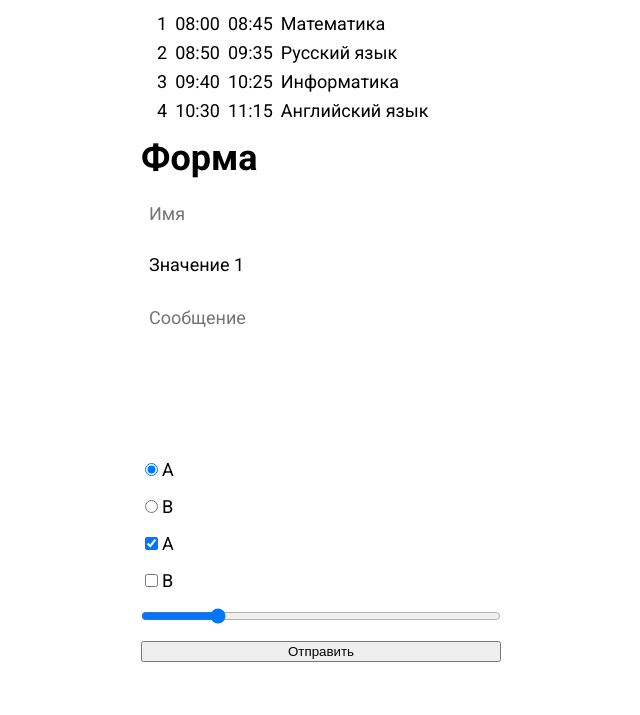
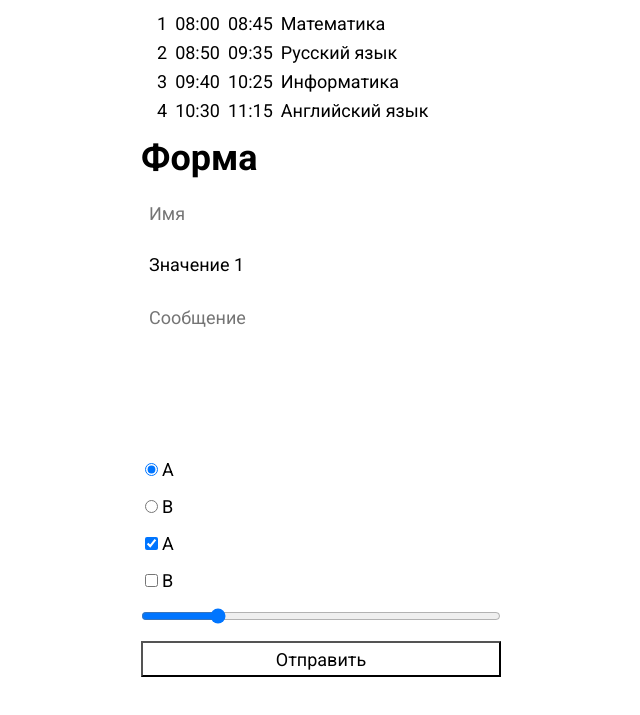
Before and after one commit to maxkrcl/mini-app-test, a plain HTML site: page index.html in a window 1280 px wide. Shown: the part 85-800 px from the top of the page, without its empty margins (319-959 px from the left). Drawn offline with Linux system fonts and the light colour scheme; a script that the page names is missing.

Commit message:
Update style.css

```diff
--- a/css/style.css
+++ b/css/style.css
@@ -136,3 +136,13 @@ input[type="range"] {
   margin: 0;
   outline: none;
 }
+
+input[type="submit"] {
+  width: 100%;
+  height: 36px;
+  padding: 0;
+  font-family: inherit;
+  font-size: 18px;
+  color: var(--tg-theme-button-text-color);
+  background-color: var(--tg-theme-button-color);
+}
```
